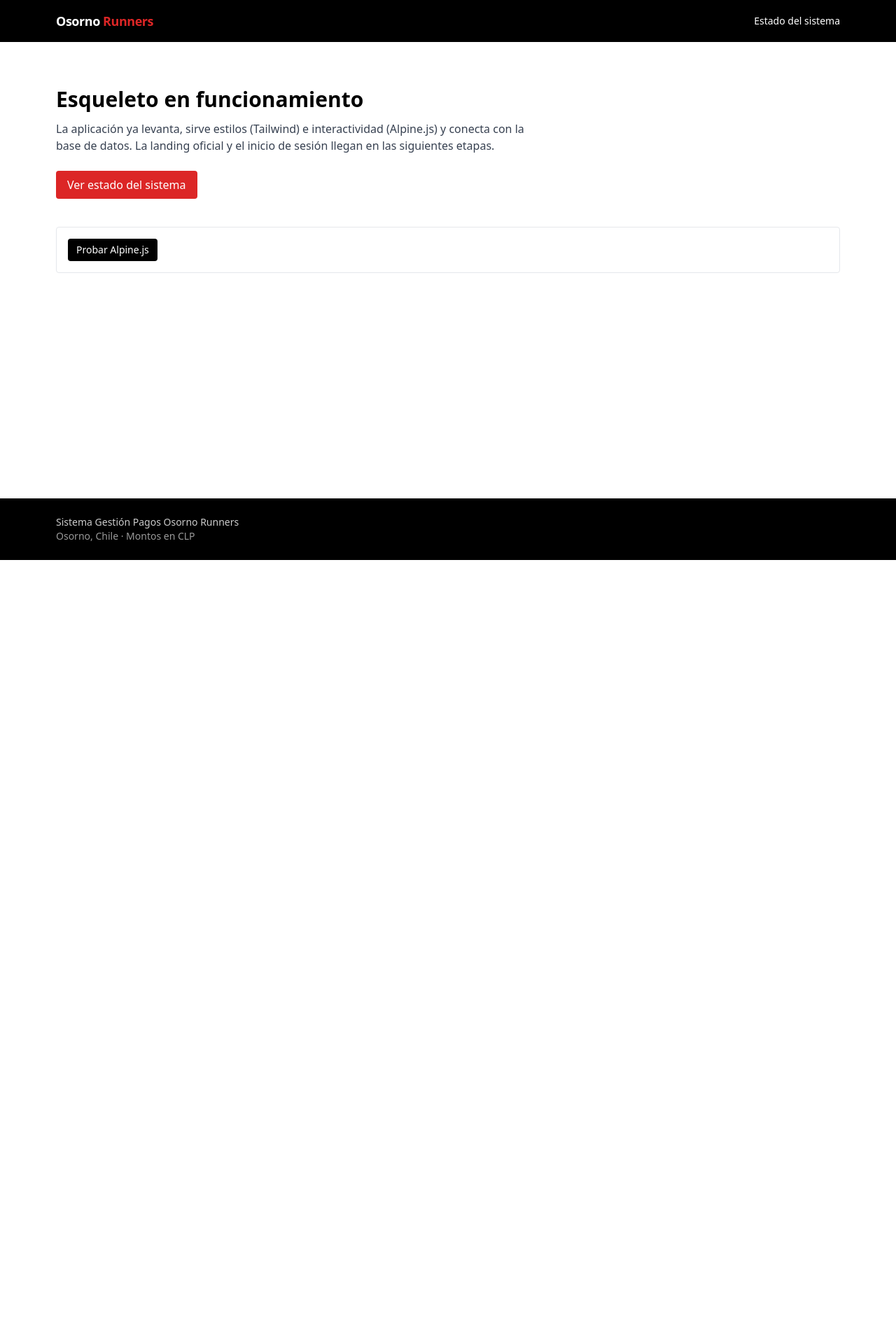
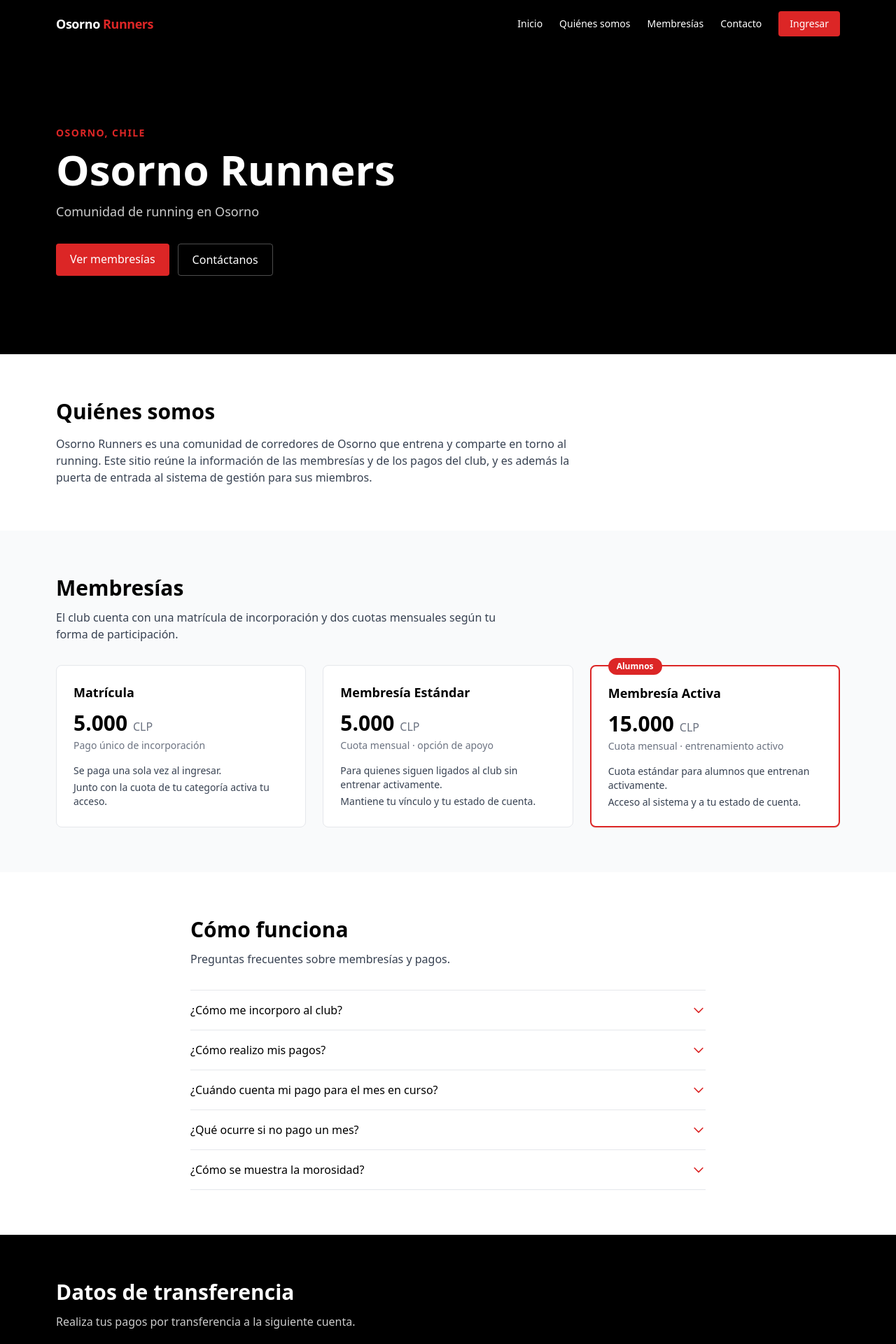
Before and after one commit to rogarces85/OR, a FastAPI app: page / in a window 1280 px wide. Shown: the top 1920 px of the page at 70% size. Before the commit the page ends 800 px from the top, so only its background shows below. Run offline with FastAPI, Linux system fonts and the light colour scheme; style sheets or scripts are compiled from the project's sources.

Commit message:
feat(h2): landing publica con las 8 secciones y Alpine.js (UI-01)

```diff
--- a/app/main.py
+++ b/app/main.py
@@ -4,13 +4,12 @@ from __future__ import annotations
 
 from pathlib import Path
 
-from fastapi import FastAPI, Request
-from fastapi.responses import HTMLResponse
+from fastapi import FastAPI
 from fastapi.staticfiles import StaticFiles
 
 from app.config import get_settings
 from app.core.errores import registrar_manejadores
-from app.dependencies import templates
+from app.routers import landing
 
 settings = get_settings()
 
@@ -25,15 +24,7 @@ app.mount(
 )
 
 registrar_manejadores(app)
-
-
-@app.get("/", response_class=HTMLResponse)
-async def inicio(request: Request) -> HTMLResponse:
-    """Página de inicio provisional (la landing oficial llega en H2)."""
-    return templates.TemplateResponse(
-        request=request,
-        name="inicio.html",
-    )
+app.include_router(landing.router)
 
 
 @app.get("/salud")
--- a/app/templates/base.html
+++ b/app/templates/base.html
@@ -1,5 +1,5 @@
 <!DOCTYPE html>
-<html lang="es">
+<html lang="es" class="scroll-smooth">
 <head>
   <meta charset="UTF-8">
   <meta name="viewport" content="width=device-width, initial-scale=1.0">
@@ -8,12 +8,12 @@
   <script defer src="{{ request.url_for('static', path='js/alpine.min.js') }}"></script>
 </head>
 <body class="min-h-screen flex flex-col bg-marca-blanco text-marca-negro">
-  {% include "parciales/encabezado.html" %}
+  {% block encabezado %}{% include "parciales/encabezado.html" %}{% endblock %}
 
   <main class="flex-1">
     {% block contenido %}{% endblock %}
   </main>
 
-  {% include "parciales/pie.html" %}
+  {% block pie %}{% include "parciales/pie.html" %}{% endblock %}
 </body>
 </html>
--- a/app/templates/inicio.html
+++ /dev/null
@@ -1,32 +0,0 @@
-{% extends "base.html" %}
-
-{% block titulo %}{{ app_name }}{% endblock %}
-
-{% block contenido %}
-<section class="mx-auto max-w-6xl px-4 py-16">
-  <h1 class="text-3xl font-bold">Esqueleto en funcionamiento</h1>
-  <p class="mt-3 max-w-2xl text-gray-700">
-    La aplicación ya levanta, sirve estilos (Tailwind) e interactividad
-    (Alpine.js) y conecta con la base de datos. La landing oficial y el inicio
-    de sesión llegan en las siguientes etapas.
-  </p>
-
-  <p class="mt-6">
-    <a href="/salud"
-       class="inline-block rounded bg-marca-rojo px-4 py-2 font-medium text-marca-blanco transition-colors hover:bg-red-700">
-      Ver estado del sistema
-    </a>
-  </p>
-
-  <div class="mt-10 rounded border border-gray-200 p-4" x-data="{ abierto: false }">
-    <button type="button"
-            class="rounded bg-marca-negro px-3 py-1.5 text-sm font-medium text-marca-blanco"
-            @click="abierto = !abierto">
-      Probar Alpine.js
-    </button>
-    <p class="mt-3 text-sm text-gray-700" x-show="abierto" x-cloak>
-      Alpine.js funciona correctamente.
-    </p>
-  </div>
-</section>
-{% endblock %}
--- /dev/null
+++ b/app/templates/landing/index.html
@@ -0,0 +1,357 @@
+{% extends "base.html" %}
+
+{% block titulo %}Osorno Runners · Comunidad de running en Osorno{% endblock %}
+
+{# ------------------------------------------------------------------ #}
+{# Header/Nav (sección 1 de UI-01): logo, enlaces y botón "Ingresar". #}
+{# El botón apunta a /ingresar (el inicio de sesión llega en H4).      #}
+{# ------------------------------------------------------------------ #}
+{% block encabezado %}
+<header class="sticky top-0 z-40 bg-marca-negro text-marca-blanco" x-data="{ menu: false }">
+  <div class="mx-auto flex max-w-6xl items-center justify-between px-4 py-4">
+    <a href="#inicio" class="text-lg font-bold tracking-tight">
+      Osorno <span class="text-marca-rojo">Runners</span>
+    </a>
+
+    <nav class="hidden items-center gap-6 text-sm md:flex">
+      <a href="#inicio" class="transition-colors hover:text-marca-rojo">Inicio</a>
+      <a href="#quienes-somos" class="transition-colors hover:text-marca-rojo">Quiénes somos</a>
+      <a href="#membresias" class="transition-colors hover:text-marca-rojo">Membresías</a>
+      <a href="#contacto" class="transition-colors hover:text-marca-rojo">Contacto</a>
+      <a href="/ingresar"
+         class="rounded bg-marca-rojo px-4 py-2 font-medium text-marca-blanco transition-colors hover:bg-red-700">
+        Ingresar
+      </a>
+    </nav>
+
+    <button type="button"
+            class="rounded p-2 md:hidden"
+            aria-label="Abrir menú"
+            @click="menu = !menu">
+      <svg xmlns="http://www.w3.org/2000/svg" class="h-6 w-6" fill="none"
+           viewBox="0 0 24 24" stroke="currentColor" stroke-width="2">
+        <path stroke-linecap="round" stroke-linejoin="round" d="M4 6h16M4 12h16M4 18h16" />
+      </svg>
+    </button>
+  </div>
+
+  {# Menú móvil (Alpine.js) #}
+  <div class="md:hidden" x-show="menu" x-cloak @click.outside="menu = false">
+    <nav class="flex flex-col gap-1 border-t border-white/10 px-4 py-3 text-sm">
+      <a href="#inicio" class="rounded px-2 py-2 hover:bg-white/10" @click="menu = false">Inicio</a>
+      <a href="#quienes-somos" class="rounded px-2 py-2 hover:bg-white/10" @click="menu = false">Quiénes somos</a>
+      <a href="#membresias" class="rounded px-2 py-2 hover:bg-white/10" @click="menu = false">Membresías</a>
+      <a href="#contacto" class="rounded px-2 py-2 hover:bg-white/10" @click="menu = false">Contacto</a>
+      <a href="/ingresar"
+         class="mt-1 rounded bg-marca-rojo px-3 py-2 text-center font-medium hover:bg-red-700">
+        Ingresar
+      </a>
+    </nav>
+  </div>
+</header>
+{% endblock %}
+
+{% block contenido %}
+
+{# ------------------------- Sección 2: Hero ------------------------- #}
+<section id="inicio" class="scroll-mt-20 bg-marca-negro text-marca-blanco">
+  <div class="mx-auto max-w-6xl px-4 py-20 md:py-28">
+    <p class="text-sm font-semibold uppercase tracking-widest text-marca-rojo">Osorno, Chile</p>
+    <h1 class="mt-3 text-4xl font-bold md:text-6xl">Osorno Runners</h1>
+    <p class="mt-4 max-w-2xl text-lg text-marca-blanco/80">
+      Comunidad de running en Osorno
+    </p>
+    <div class="mt-8 flex flex-wrap gap-3">
+      <a href="#membresias"
+         class="rounded bg-marca-rojo px-5 py-2.5 font-medium transition-colors hover:bg-red-700">
+        Ver membresías
+      </a>
+      <a href="#contacto"
+         class="rounded border border-white/30 px-5 py-2.5 font-medium transition-colors hover:bg-white/10">
+        Contáctanos
+      </a>
+    </div>
+  </div>
+</section>
+
+{# ------------------- Sección 3: Quiénes somos --------------------- #}
+{# Texto provisional: se ajustará con el contenido final del club.   #}
+<section id="quienes-somos" class="scroll-mt-20 bg-marca-blanco">
+  <div class="mx-auto max-w-6xl px-4 py-16">
+    <h2 class="text-2xl font-bold md:text-3xl">Quiénes somos</h2>
+    <p class="mt-4 max-w-3xl text-gray-700">
+      Osorno Runners es una comunidad de corredores de Osorno que entrena y
+      comparte en torno al running. Este sitio reúne la información de las
+      membresías y de los pagos del club, y es además la puerta de entrada al
+      sistema de gestión para sus miembros.
+    </p>
+  </div>
+</section>
+
+{# ------------------- Sección 4: Membresías ------------------------ #}
+<section id="membresias" class="scroll-mt-20 bg-gray-50">
+  <div class="mx-auto max-w-6xl px-4 py-16">
+    <h2 class="text-2xl font-bold md:text-3xl">Membresías</h2>
+    <p class="mt-3 max-w-2xl text-gray-700">
+      El club cuenta con una matrícula de incorporación y dos cuotas mensuales
+      según tu forma de participación.
+    </p>
+
+    <div class="mt-8 grid gap-6 md:grid-cols-3">
+      {# Matrícula #}
+      <div class="flex flex-col rounded-lg border border-gray-200 bg-white p-6">
+        <h3 class="text-lg font-semibold">Matrícula</h3>
+        <p class="mt-3 text-3xl font-bold">
+          5.000 <span class="text-base font-medium text-gray-500">CLP</span>
+        </p>
+        <p class="mt-1 text-sm text-gray-500">Pago único de incorporación</p>
+        <ul class="mt-4 space-y-1 text-sm text-gray-700">
+          <li>Se paga una sola vez al ingresar.</li>
+          <li>Junto con la cuota de tu categoría activa tu acceso.</li>
+        </ul>
+      </div>
+
+      {# Estándar #}
+      <div class="flex flex-col rounded-lg border border-gray-200 bg-white p-6">
+        <h3 class="text-lg font-semibold">Membresía Estándar</h3>
+        <p class="mt-3 text-3xl font-bold">
+          5.000 <span class="text-base font-medium text-gray-500">CLP</span>
+        </p>
+        <p class="mt-1 text-sm text-gray-500">Cuota mensual · opción de apoyo</p>
+        <ul class="mt-4 space-y-1 text-sm text-gray-700">
+          <li>Para quienes siguen ligados al club sin entrenar activamente.</li>
+          <li>Mantiene tu vínculo y tu estado de cuenta.</li>
+        </ul>
+      </div>
+
+      {# Activa (destacada) #}
+      <div class="relative flex flex-col rounded-lg border-2 border-marca-rojo bg-white p-6 shadow-sm">
+        <span class="absolute -top-3 left-6 rounded-full bg-marca-rojo px-3 py-1 text-xs font-semibold text-marca-blanco">
+          Alumnos
+        </span>
+        <h3 class="text-lg font-semibold">Membresía Activa</h3>
+        <p class="mt-3 text-3xl font-bold">
+          15.000 <span class="text-base font-medium text-gray-500">CLP</span>
+        </p>
+        <p class="mt-1 text-sm text-gray-500">Cuota mensual · entrenamiento activo</p>
+        <ul class="mt-4 space-y-1 text-sm text-gray-700">
+          <li>Cuota estándar para alumnos que entrenan activamente.</li>
+          <li>Acceso al sistema y a tu estado de cuenta.</li>
+        </ul>
+      </div>
+    </div>
+  </div>
+</section>
+
+{# ------------------- Sección 5: Cómo funciona --------------------- #}
+<section id="como-funciona" class="scroll-mt-20 bg-marca-blanco">
+  <div class="mx-auto max-w-3xl px-4 py-16" x-data="{ abierta: 0 }">
+    <h2 class="text-2xl font-bold md:text-3xl">Cómo funciona</h2>
+    <p class="mt-3 text-gray-700">Preguntas frecuentes sobre membresías y pagos.</p>
+
+    <div class="mt-8 divide-y divide-gray-200 border-y border-gray-200">
+      {# Pregunta 1 #}
+      <div>
+        <button type="button"
+                class="flex w-full items-center justify-between gap-4 py-4 text-left"
+                @click="abierta = (abierta === 1 ? null : 1)">
+          <span class="font-medium">¿Cómo me incorporo al club?</span>
+          <svg xmlns="http://www.w3.org/2000/svg" class="h-5 w-5 shrink-0 text-marca-rojo transition-transform"
+               :class="abierta === 1 ? 'rotate-180' : ''" fill="none" viewBox="0 0 24 24"
+               stroke="currentColor" stroke-width="2">
+            <path stroke-linecap="round" stroke-linejoin="round" d="M19 9l-7 7-7-7" />
+          </svg>
+        </button>
+        <p class="pb-4 text-sm text-gray-700" x-show="abierta === 1" x-cloak>
+          Pagas la matrícula (5.000 CLP) más la cuota de tu categoría: Activa
+          (15.000 CLP) si entrenas activamente o Estándar (5.000 CLP) si
+          participas como apoyo. Con el pago inicial completo queda activo tu acceso.
+        </p>
+      </div>
+
+      {# Pregunta 2 #}
+      <div>
+        <button type="button"
+                class="flex w-full items-center justify-between gap-4 py-4 text-left"
+                @click="abierta = (abierta === 2 ? null : 2)">
+          <span class="font-medium">¿Cómo realizo mis pagos?</span>
+          <svg xmlns="http://www.w3.org/2000/svg" class="h-5 w-5 shrink-0 text-marca-rojo transition-transform"
+               :class="abierta === 2 ? 'rotate-180' : ''" fill="none" viewBox="0 0 24 24"
+               stroke="currentColor" stroke-width="2">
+            <path stroke-linecap="round" stroke-linejoin="round" d="M19 9l-7 7-7-7" />
+          </svg>
+        </button>
+        <p class="pb-4 text-sm text-gray-700" x-show="abierta === 2" x-cloak>
+          Los pagos se realizan por transferencia a la cuenta del club, que
+          encuentras en la sección «Datos de transferencia». El efectivo se
+          admite únicamente como excepción.
+        </p>
+      </div>
+
+      {# Pregunta 3 #}
+      <div>
+        <button type="button"
+                class="flex w-full items-center justify-between gap-4 py-4 text-left"
+                @click="abierta = (abierta === 3 ? null : 3)">
+          <span class="font-medium">¿Cuándo cuenta mi pago para el mes en curso?</span>
+          <svg xmlns="http://www.w3.org/2000/svg" class="h-5 w-5 shrink-0 text-marca-rojo transition-transform"
+               :class="abierta === 3 ? 'rotate-180' : ''" fill="none" viewBox="0 0 24 24"
+               stroke="currentColor" stroke-width="2">
+            <path stroke-linecap="round" stroke-linejoin="round" d="M19 9l-7 7-7-7" />
+          </svg>
+        </button>
+        <p class="pb-4 text-sm text-gray-700" x-show="abierta === 3" x-cloak>
+          Si el pago se realiza después del día 5 del mes, se aplica
+          automáticamente al siguiente ciclo mensual.
+        </p>
+      </div>
+
+      {# Pregunta 4 #}
+      <div>
+        <button type="button"
+                class="flex w-full items-center justify-between gap-4 py-4 text-left"
+                @click="abierta = (abierta === 4 ? null : 4)">
+          <span class="font-medium">¿Qué ocurre si no pago un mes?</span>
+          <svg xmlns="http://www.w3.org/2000/svg" class="h-5 w-5 shrink-0 text-marca-rojo transition-transform"
+               :class="abierta === 4 ? 'rotate-180' : ''" fill="none" viewBox="0 0 24 24"
+               stroke="currentColor" stroke-width="2">
+            <path stroke-linecap="round" stroke-linejoin="round" d="M19 9l-7 7-7-7" />
+          </svg>
+        </button>
+        <p class="pb-4 text-sm text-gray-700" x-show="abierta === 4" x-cloak>
+          La cuota se acumula como deuda y tu estado pasa a «Moroso». Conservas
+          el acceso de consulta a tu estado de cuenta.
+        </p>
+      </div>
+
+      {# Pregunta 5 #}
+      <div>
+        <button type="button"
+                class="flex w-full items-center justify-between gap-4 py-4 text-left"
+                @click="abierta = (abierta === 5 ? null : 5)">
+          <span class="font-medium">¿Cómo se muestra la morosidad?</span>
+          <svg xmlns="http://www.w3.org/2000/svg" class="h-5 w-5 shrink-0 text-marca-rojo transition-transform"
+               :class="abierta === 5 ? 'rotate-180' : ''" fill="none" viewBox="0 0 24 24"
+               stroke="currentColor" stroke-width="2">
+            <path stroke-linecap="round" stroke-linejoin="round" d="M19 9l-7 7-7-7" />
+          </svg>
+        </button>
+        <p class="pb-4 text-sm text-gray-700" x-show="abierta === 5" x-cloak>
+          En <span class="font-semibold text-morosidad-verde">verde</span> si
+          estás al día, en <span class="font-semibold text-morosidad-naranjo">naranjo</span>
+          si la deuda es de hasta 3 meses y en
+          <span class="font-semibold text-morosidad-rojo">rojo</span> si supera
+          los 3 meses.
+        </p>
+      </div>
+    </div>
+  </div>
+</section>
+
+{# --------------- Sección 6: Datos de transferencia ---------------- #}
+<section id="transferencia" class="scroll-mt-20 bg-marca-negro text-marca-blanco">
+  <div class="mx-auto max-w-6xl px-4 py-16" x-data="{ modal: false }">
+    <h2 class="text-2xl font-bold md:text-3xl">Datos de transferencia</h2>
+    <p class="mt-3 max-w-2xl text-marca-blanco/80">
+      Realiza tus pagos por transferencia a la siguiente cuenta.
+    </p>
+
+    <dl class="mt-8 grid gap-6 sm:grid-cols-2 lg:grid-cols-3">
+      <div>
+        <dt class="text-sm text-marca-blanco/60">Titular</dt>
+        <dd class="mt-1 text-lg font-medium">Olimpia Runners Osorno</dd>
+      </div>
+      <div>
+        <dt class="text-sm text-marca-blanco/60">Banco</dt>
+        <dd class="mt-1 text-lg font-medium">Banco Santander</dd>
+      </div>
+      <div>
+        <dt class="text-sm text-marca-blanco/60">Cuenta corriente</dt>
+        <dd class="mt-1 text-lg font-medium">72769929</dd>
+      </div>
+      <div>
+        <dt class="text-sm text-marca-blanco/60">RUT</dt>
+        <dd class="mt-1 text-lg font-medium">65.161.804-5</dd>
+      </div>
+      <div>
+        <dt class="text-sm text-marca-blanco/60">Correo</dt>
+        <dd class="mt-1 text-lg font-medium">tesoreriaor@gmail.com</dd>
+      </div>
+    </dl>
+
+    <p class="mt-6 max-w-2xl text-sm text-marca-blanco/60">
+      Nota: «Olimpia Runners Osorno» es el nombre con que está registrada la
+      cuenta; «Olimpia Runners» era el nombre anterior del club.
+    </p>
+
+    <button type="button"
+            class="mt-8 rounded bg-marca-rojo px-5 py-2.5 font-medium transition-colors hover:bg-red-700"
+            @click="modal = true">
+      Ver datos para copiar
+    </button>
+
+    {# Modal dinámico (Alpine.js) #}
+    <div x-show="modal" x-cloak
+         class="fixed inset-0 z-50 flex items-center justify-center bg-black/60 p-4"
+         @keydown.escape.window="modal = false">
+      <div class="w-full max-w-md rounded-lg bg-marca-blanco p-6 text-marca-negro"
+           @click.outside="modal = false">
+        <div class="flex items-start justify-between">
+          <h3 class="text-lg font-semibold">Datos de transferencia</h3>
+          <button type="button" class="text-gray-400 hover:text-gray-600" aria-label="Cerrar" @click="modal = false">
+            <svg xmlns="http://www.w3.org/2000/svg" class="h-5 w-5" fill="none" viewBox="0 0 24 24"
+                 stroke="currentColor" stroke-width="2">
+              <path stroke-linecap="round" stroke-linejoin="round" d="M6 18L18 6M6 6l12 12" />
+            </svg>
+          </button>
+        </div>
+        <ul class="mt-4 space-y-2 text-sm">
+          <li><span class="text-gray-500">Titular:</span> Olimpia Runners Osorno</li>
+          <li><span class="text-gray-500">Banco:</span> Banco Santander</li>
+          <li><span class="text-gray-500">Cuenta corriente:</span> 72769929</li>
+          <li><span class="text-gray-500">RUT:</span> 65.161.804-5</li>
+          <li><span class="text-gray-500">Correo:</span> tesoreriaor@gmail.com</li>
+        </ul>
+        <button type="button"
+                class="mt-6 w-full rounded bg-marca-negro px-4 py-2 font-medium text-marca-blanco hover:bg-gray-800"
+                @click="modal = false">
+          Cerrar
+        </button>
+      </div>
+    </div>
+  </div>
+</section>
+
+{# ---------------------- Sección 7: Contacto ----------------------- #}
+{# Instagram y WhatsApp: valores provisionales por confirmar.        #}
+<section id="contacto" class="scroll-mt-20 bg-gray-50">
+  <div class="mx-auto max-w-6xl px-4 py-16">
+    <h2 class="text-2xl font-bold md:text-3xl">Contacto</h2>
+    <p class="mt-3 max-w-2xl text-gray-700">
+      ¿Tienes dudas sobre las membresías o los pagos? Escríbenos.
+    </p>
+
+    <div class="mt-8 grid gap-4 sm:grid-cols-2 lg:grid-cols-3">
+      <a href="mailto:tesoreriaor@gmail.com"
+         class="rounded-lg border border-gray-200 bg-white p-5 transition-colors hover:border-marca-rojo">
+        <p class="text-sm text-gray-500">Correo</p>
+        <p class="mt-1 font-medium">tesoreriaor@gmail.com</p>
+      </a>
+
+      <a href="https://instagram.com/osornorunners" target="_blank" rel="noopener"
+         class="rounded-lg border border-gray-200 bg-white p-5 transition-colors hover:border-marca-rojo">
+        <p class="text-sm text-gray-500">Instagram</p>
+        <p class="mt-1 font-medium">@osornorunners</p>
+      </a>
+
+      <a href="#" class="rounded-lg border border-gray-200 bg-white p-5 transition-colors hover:border-marca-rojo">
+        <p class="text-sm text-gray-500">WhatsApp</p>
+        <p class="mt-1 font-medium">Por confirmar</p>
+      </a>
+    </div>
+  </div>
+</section>
+{% endblock %}
+
+{# La sección 8 (Footer con el nombre oficial) la aporta el bloque "pie"    #}
+{# heredado de base.html, que muestra "{{ app_name }}".                     #}
```
Also changed, not shown: app/routers/landing.py (added, +16 -0 lines), specs/TASK.md (+2 -2 lines).
